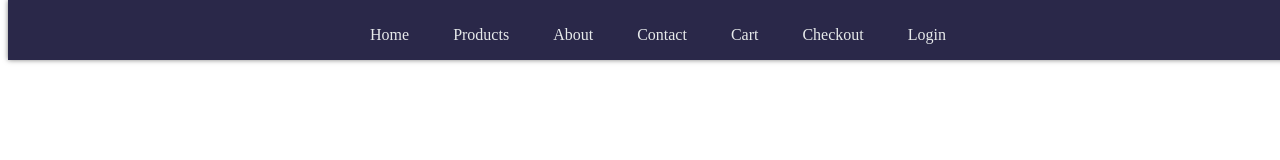
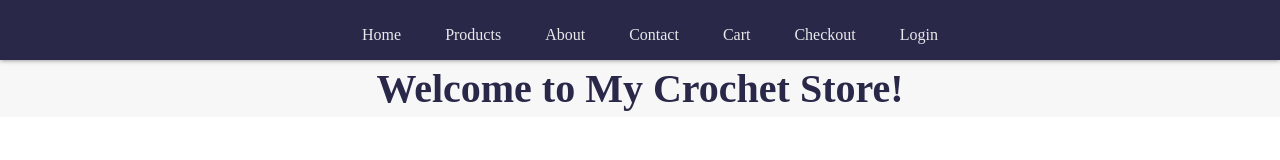
Before and after one commit to alveeramehfooz/my_crochetStore, a plain HTML site: page index.html in a window 1280 px wide. Drawn offline with Linux system fonts and the light colour scheme.

Commit message:
created new pages

```diff
--- a/index.html
+++ b/index.html
@@ -6,17 +6,10 @@
     <meta name="viewport" content="width=device-width, initial-scale=1.0">
     <title>MY CROCHET STORE</title>
     <link rel="stylesheet" href="style.css">
+    <link rel="stylesheet" href="cards.js">
 </head>
 
 <body>
-    <!-- <h1>MY_CROCHET STORE!!</h1>
-    <p>Lorem ipsum dolor sit amet consectetur adipisicing elit. Ducimus explicabo magnam voluptas dolor temporibus optio tempore et! Voluptates repudiandae voluptate aspernatur laborum, a tempora nam. Veritatis dolore quod itaque cum!c</p>
-    <p>Lorem ipsum dolor sit amet consectetur, adipisicing elit. Illum mollitia id voluptatum aliquid dignissimos adipisci quod labore, esse ratione sit fuga molestiae nisi.</p>
-    <p>Lorem ipsum dolor sit amet consectetur adipisicing elit. Sapiente, incidunt praesentium, similique illum deserunt voluptatibus dolorem earum unde modi quae debitis, eligendi voluptates?</p>
-    <h2>Lorem, ipsum.</h2>
-
- <h3>Lorem, ipsum dolor.</h3>
-    <h6>Lorem ipsum dolor sit amet consectetur, adipisicing elit. Vel provident similique exercitationem placeat consectetur officiis itaque delectus rem pariatur dolores, sequi voluptatem earum beatae, incidunt non a sapiente assumenda minus?</h6> -->
     <div class="nav">
         <ul>
             <li><a href="#">Home</a></li>
@@ -37,6 +30,10 @@
             <li><a href="#">Checkout</a></li>
             <li><a href="#">Login</a></li>
         </ul>
+    </div>
+    <div class="main">
+        <h1>Welcome to My Crochet Store!</h1>
+        <div class="cards"></div>
 
     </div>
 </body>
--- a/style.css
+++ b/style.css
@@ -1,5 +1,6 @@
-p{
-    color: burlywood;
+body{
+    margin: 0px;
+    padding: 0px;
 }
 .nav{
     background-color: #2a2849;
@@ -64,7 +65,19 @@ p{
 }
 .dropdown ul li a:hover {
     background-color: #f0f0f0;
-    color: #b4a7a2;
+    color: #968e8b;
     text-decoration: none;
     transition: background-color 0.5s ease;
 }
+.main{
+
+    background-color: #f7f7f7;
+    margin-top: 60px;
+    text-align: center;
+}
+.main h1{
+    font-size: 40px;
+    margin-bottom: 30px;
+    padding: 5px;
+    color:#2a2849;
+}
```
Also changed, not shown: cards.js (added).
